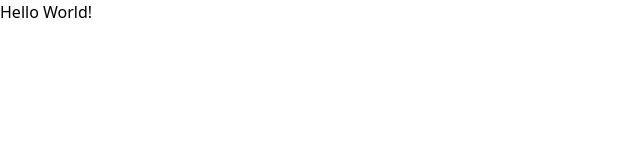
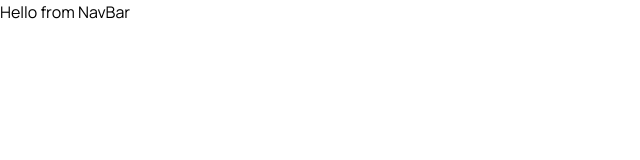
Before and after one commit to DJaye33/audiophile-ecommerce, a React (Vite) app: page / in a window 1280 px wide. Shown: the top 160 px of the page, without its empty margins (0-640 px from the left). Built offline with nearby package versions, Linux system fonts and the light colour scheme.

Commit message:
update font family

```diff
--- a/index.html
+++ b/index.html
@@ -2,8 +2,14 @@
 <html lang="en">
   <head>
     <meta charset="UTF-8" />
-    <link rel="icon" type="image/svg+xml" href="/vite.svg" />
+    <link rel="icon" type="image/svg+xml" href="/icon-cart.svg" />
     <meta name="viewport" content="width=device-width, initial-scale=1.0" />
+    <link rel="preconnect" href="https://fonts.googleapis.com" />
+    <link rel="preconnect" href="https://fonts.gstatic.com" crossorigin />
+    <link
+      href="https://fonts.googleapis.com/css2?family=Manrope:wght@400;500;700&display=swap"
+      rel="stylesheet"
+    />
     <title>AudioPhile | Ecommerce</title>
   </head>
   <body>
--- a/src/App.tsx
+++ b/src/App.tsx
@@ -1,9 +1,11 @@
+import { NavBar } from "./components";
+
 import "./App.css";
 
 function App() {
   return (
     <>
-      <h1>Hello World!</h1>
+      <NavBar />
     </>
   );
 }
--- /dev/null
+++ b/src/components/NavBar/NavBar.tsx
@@ -0,0 +1,5 @@
+const NavBar = () => {
+  return <div>Hello from NavBar</div>;
+};
+
+export default NavBar;
--- /dev/null
+++ b/src/components/index.ts
@@ -0,0 +1 @@
+export { default as NavBar } from "./NavBar/NavBar";
--- a/tailwind.config.js
+++ b/tailwind.config.js
@@ -2,6 +2,9 @@
 export default {
   content: ["./index.html", "./src/**/*.{js,ts,jsx,tsx}"],
   theme: {
+    fontFamily: {
+      sans: ["Manrope", "sans-serif"],
+    },
     extend: {},
   },
   plugins: [],
```
Also changed, not shown: public/icon-cart.svg (added).
